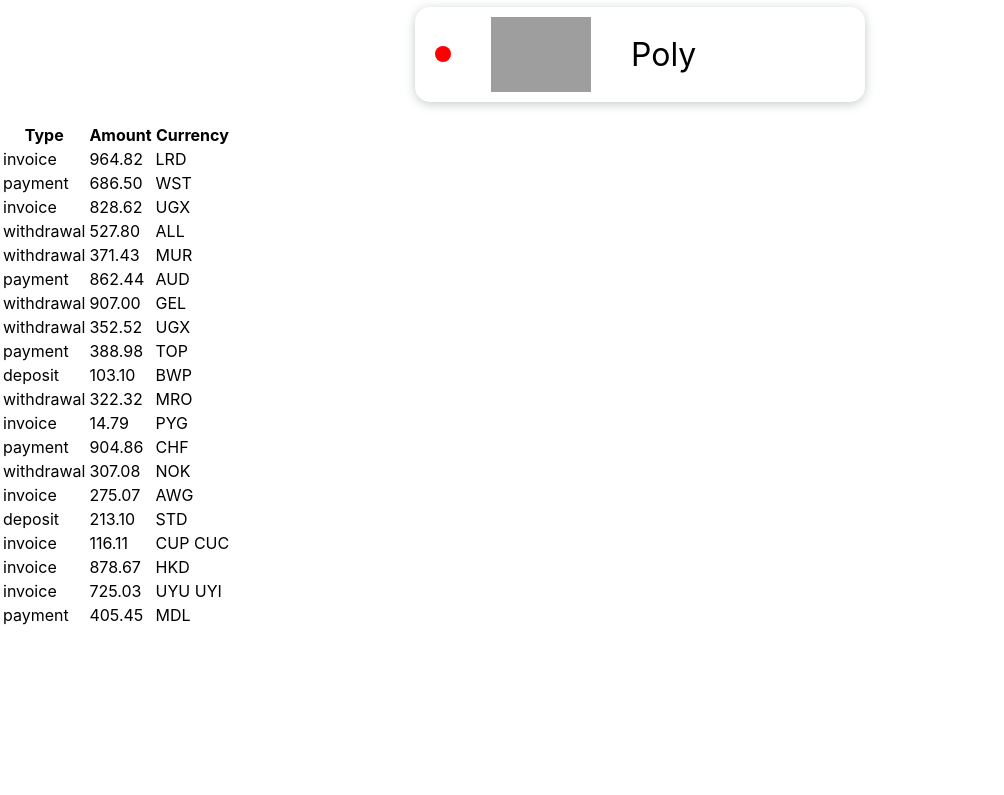
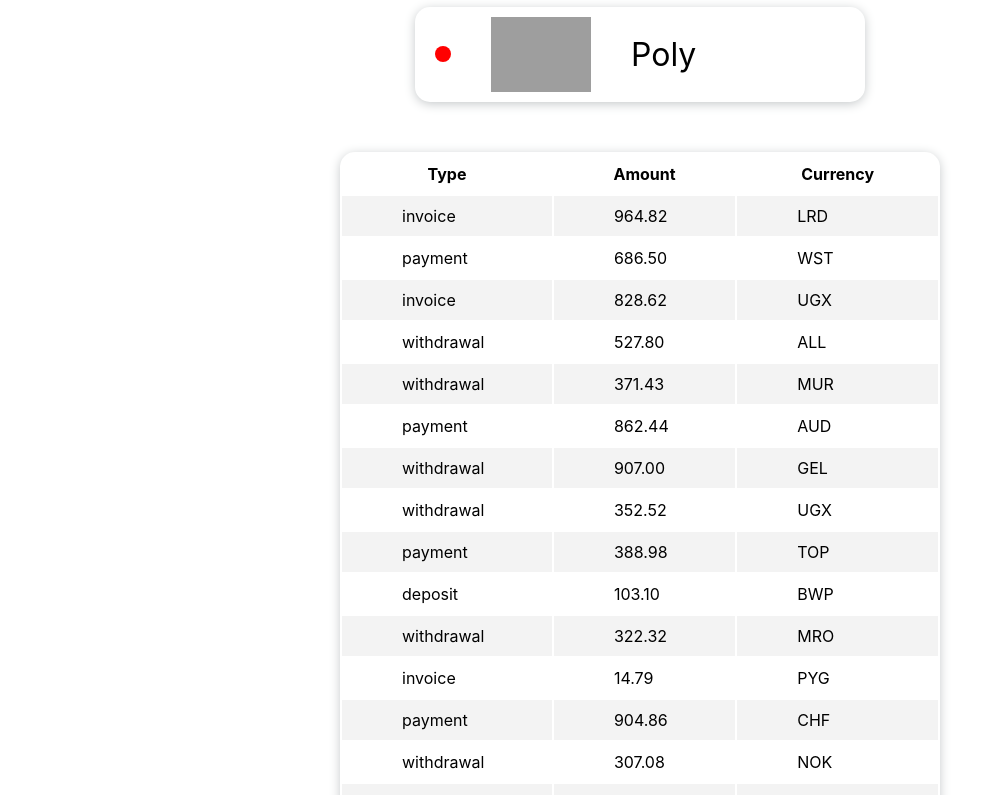
Before and after one commit to Minutestatic/goit-react-hw-01-components, a React (Create React App) app: page / in a window 1280 px wide. Shown: the part 1360-2155 px from the top of the page, without its empty margins (0-1004 px from the left). Before the commit the page ends 1988 px from the top, so only its background shows below. Built offline with nearby package versions, Linux system fonts and the light colour scheme; grey boxes are pictures that could not be loaded.

Commit message:
Додає стилі компоненту TransactionHistory

```diff
--- a/public/index.html
+++ b/public/index.html
@@ -24,7 +24,7 @@
       work correctly both with client-side routing and a non-root public URL.
       Learn how to configure a non-root public URL by running `npm run build`.
     -->
-    <title>React App</title>
+    <title>goit-react-hw-01-components</title>
 
     <!-- Start Single Page Apps for GitHub Pages -->
     <script type="text/javascript">
--- a/src/components/TransactionHistory/TransactionHistory.js
+++ b/src/components/TransactionHistory/TransactionHistory.js
@@ -1,7 +1,9 @@
+import css from './transaction-history.module.css';
+
 const TransactionHistory = props => {
   const { items } = props;
   return (
-    <table className="transaction-history">
+    <table className={css['transaction-history']}>
       <thead>
         <tr>
           <th>Type</th>
--- /dev/null
+++ b/src/components/TransactionHistory/transaction-history.module.css
@@ -0,0 +1,20 @@
+.transaction-history {
+  min-width: 600px;
+  margin: 50px auto;
+  background-color: white;
+  border-radius: 15px;
+  box-shadow: 0px 2px 12px -1px rgba(188, 192, 194, 1);
+}
+
+table th {
+  padding: 10px;
+}
+
+.tbody tr:nth-child(2n),
+tbody tr:nth-child(2n - 1) {
+  background-color: #f3f3f3;
+}
+
+td {
+  padding: 10px 60px;
+}
--- a/src/components/friendList/friend-list.module.css
+++ b/src/components/friendList/friend-list.module.css
@@ -14,6 +14,7 @@
   border-radius: 15px;
   gap: 40px;
 }
+
 .isOnline {
   background-color: green;
   border-radius: 50%;
@@ -21,6 +22,7 @@
   width: 16px;
   margin-left: 20px;
 }
+
 .isOffline {
   background-color: red;
   border-radius: 50%;
@@ -28,10 +30,12 @@
   width: 16px;
   margin-left: 20px;
 }
+
 .avatar {
   width: 100px;
   padding: 10px 0px;
 }
+
 .name {
   font-size: 32px;
 }
```
